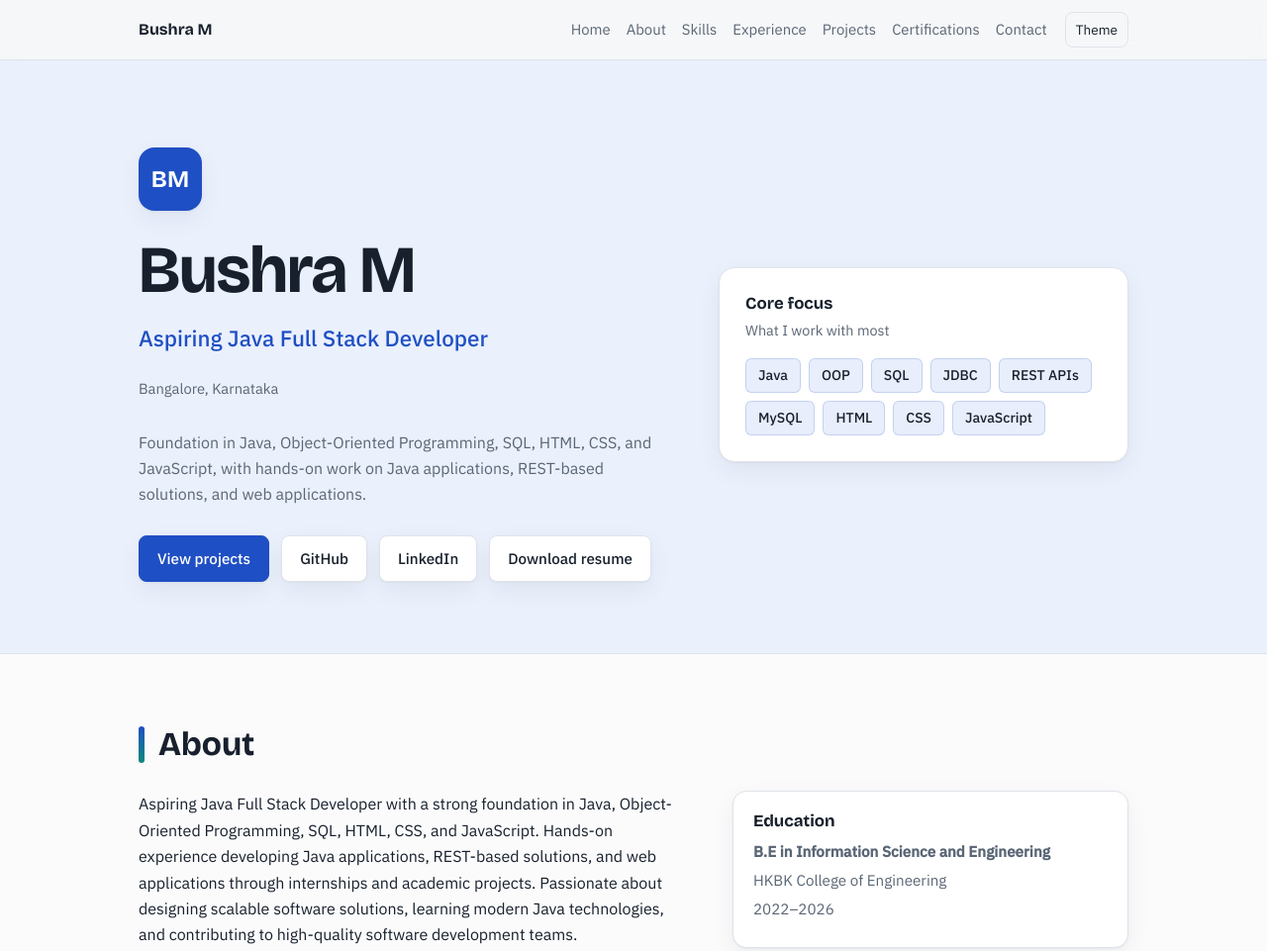
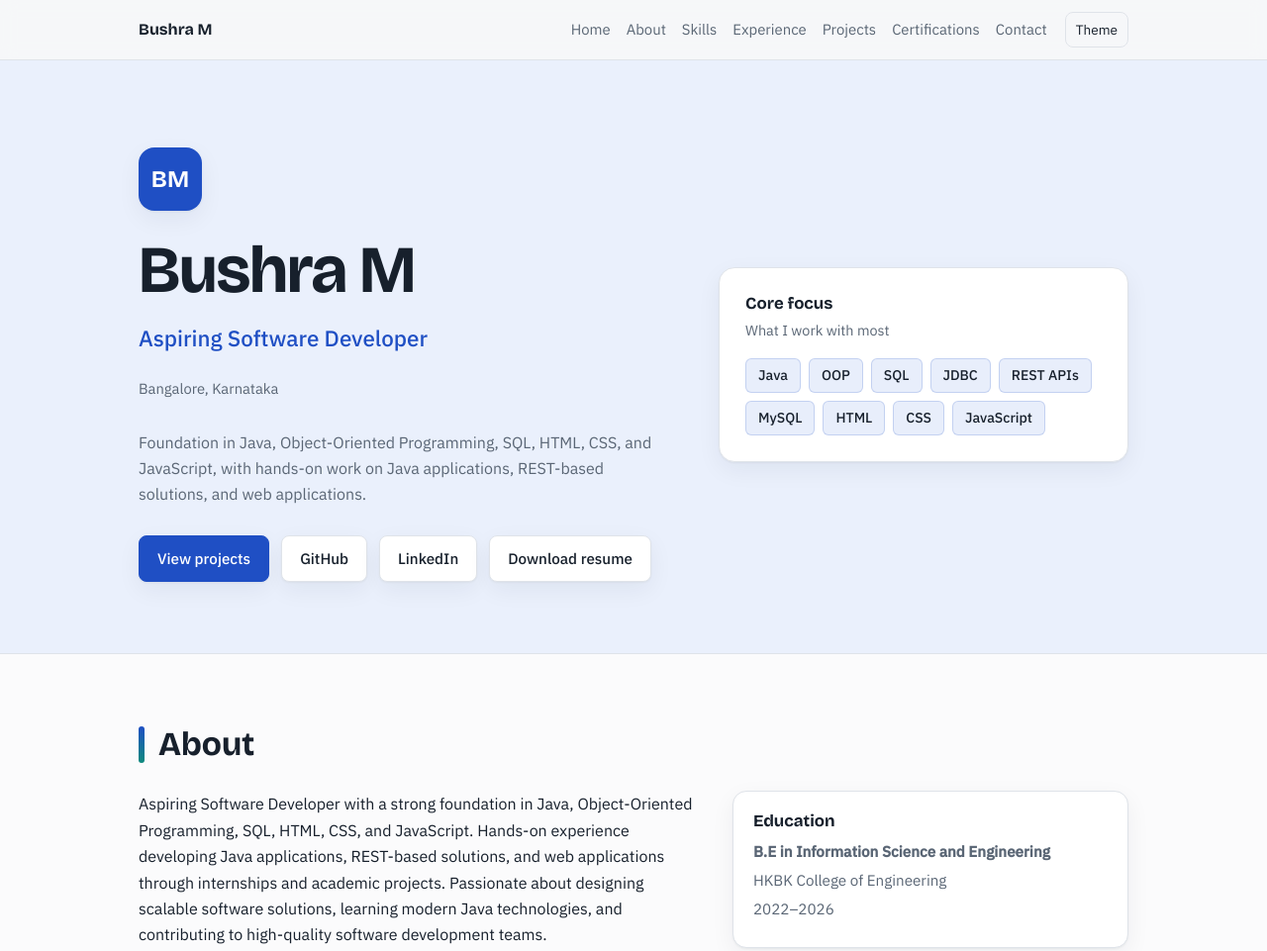
Before and after one commit to Bushraroshini/bushraroshini.github.io, a plain HTML site: page index.html in a window 1280 px wide. Shown: the top 961 px of the page at 99% size. Drawn offline with nearby package versions, Linux system fonts and the light colour scheme.

Commit message:
Update index.html

```diff
--- a/index.html
+++ b/index.html
@@ -3,7 +3,7 @@
 <head>
 <meta charset="utf-8">
 <meta name="viewport" content="width=device-width, initial-scale=1, viewport-fit=cover">
-<title>Bushra M | Aspiring Java Full Stack Developer</title>
+<title>Bushra M | Aspiring Software Developer</title>
 <link rel="preconnect" href="https://fonts.googleapis.com">
 <link rel="preconnect" href="https://fonts.gstatic.com" crossorigin>
 <link href="https://fonts.googleapis.com/css2?family=Bricolage+Grotesque:wght@500;700&family=IBM+Plex+Sans:wght@400;500&display=swap" rel="stylesheet">
@@ -121,14 +121,14 @@ section:nth-of-type(even):not(.hero):not(#projects){background:color-mix(in srgb
 <section id="home" class="hero"><div class="wrap hero-grid"><div>
 <div class="mono" aria-hidden="true">BM</div>
 <h1>Bushra M</h1>
-<div class="role">Aspiring Java Full Stack Developer</div>
+<div class="role">Aspiring Software Developer</div>
 <div class="loc">Bangalore, Karnataka</div>
 <p>Foundation in Java, Object-Oriented Programming, SQL, HTML, CSS, and JavaScript, with hands-on work on Java applications, REST-based solutions, and web applications.</p>
 <div class="btns">
 <a class="btn primary" href="#projects">View projects</a>
 <a class="btn" href="https://github.com/Bushraroshini" target="_blank" rel="noopener">GitHub</a>
 <a class="btn" href="https://www.linkedin.com/in/bushra-m-a911a0333/" target="_blank" rel="noopener">LinkedIn</a>
-<a class="btn" href="Bushra_M_Resume.pdf" download id="resume">Download resume</a>
+<a class="btn" href="Bushra M_SDE_Resume.pdf" download id="resume">Download resume</a>
 </div>
 </div>
 <aside class="focus"><h3>Core focus</h3><p>What I work with most</p>
@@ -138,7 +138,7 @@ section:nth-of-type(even):not(.hero):not(#projects){background:color-mix(in srgb
 <section id="about"><div class="wrap">
 <h2>About</h2>
 <div class="about">
-<p>Aspiring Java Full Stack Developer with a strong foundation in Java, Object-Oriented Programming, SQL, HTML, CSS, and JavaScript. Hands-on experience developing Java applications, REST-based solutions, and web applications through internships and academic projects. Passionate about designing scalable software solutions, learning modern Java technologies, and contributing to high-quality software development teams.</p>
+<p>Aspiring Software Developer with a strong foundation in Java, Object-Oriented Programming, SQL, HTML, CSS, and JavaScript. Hands-on experience developing Java applications, REST-based solutions, and web applications through internships and academic projects. Passionate about designing scalable software solutions, learning modern Java technologies, and contributing to high-quality software development teams.</p>
 <div class="facts"><h3>Education</h3>
 <p><strong>B.E in Information Science and Engineering</strong></p>
 <p>HKBK College of Engineering </p>
```
